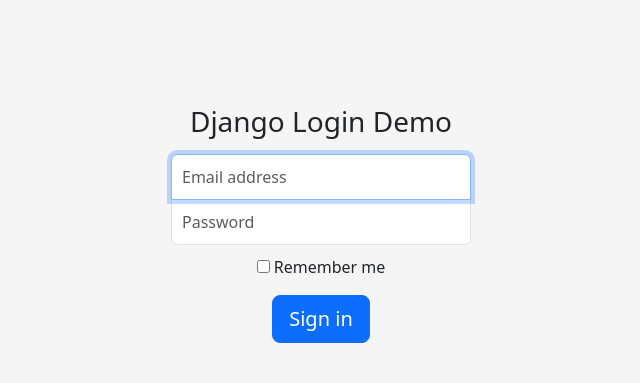
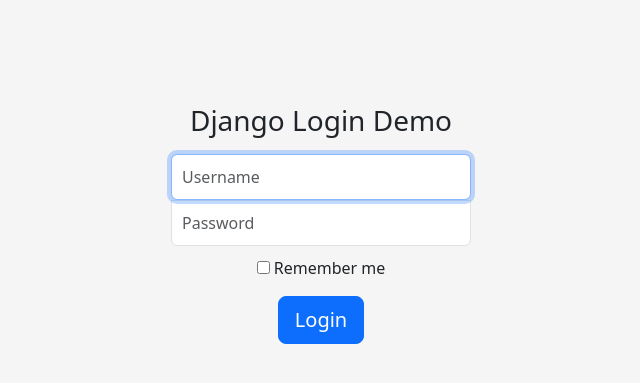
Before and after one commit to egecam/RateMyCocktail, a Django app: page /login in a window 1280 px wide. Shown: the part 176-559 px from the top of the page, without its empty margins (319-959 px from the left). Run offline with Django 4.2, Linux system fonts and the light colour scheme.

Commit message:
changed email with username

```diff
--- a/backend/Cocktails/templates/login.html
+++ b/backend/Cocktails/templates/login.html
@@ -13,14 +13,14 @@
     <form class="form-signin">
       <h1 class="h3 mb-3 font-weight-normal">Django Login Demo</h1>
       {% csrf_token %}
-      <input id="inputEmail" class="form-control" placeholder="Email address" required="" autofocus="" type="email">
+      <input id="inputUsername" class="form-control" placeholder="Username" required="" autofocus="" type="text">
       <input id="inputPassword" class="form-control" placeholder="Password" required="" type="password">
       <div class="checkbox mb-3">
         <label>
           <input value="remember-me" type="checkbox"> Remember me
         </label>
       </div>
-      <button class="btn btn-lg btn-primary btn-block" type="submit">Sign in</button>
+      <button class="btn btn-lg btn-primary btn-block" type="submit">Login</button>
     </form>
   </body>
 </html>
```
